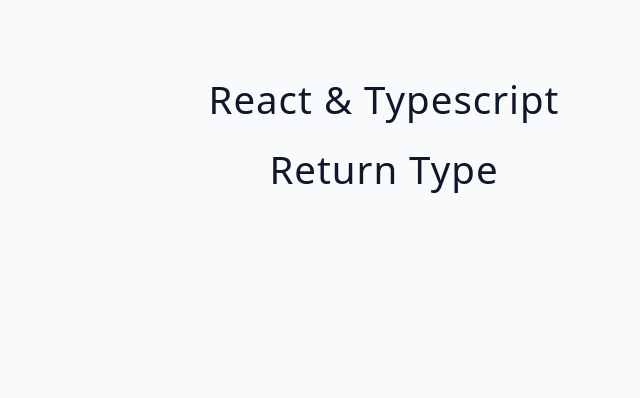
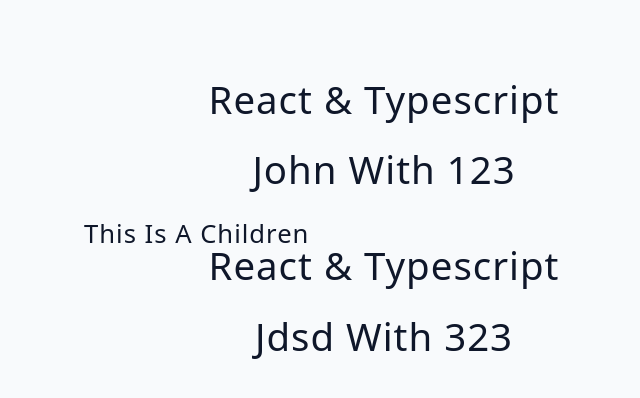
Before and after one commit to Pvili2/Typescript-with-react-Learn, a React (Vite) app: page / in a window 1280 px wide. Shown: the top 398 px of the page, without its empty margins (256-896 px from the left). Built offline with nearby package versions, Linux system fonts and the light colour scheme.

Commit message:
Props handle with TS

```diff
--- a/src/App.tsx
+++ b/src/App.tsx
@@ -1,9 +1,12 @@
-import Component from "./starter/01-return";
+import Component from "./starter/02-props";
 
 function App() {
   return (
     <main>
-      <Component></Component>
+      <Component name= "John" id={123}>
+        <h4>This is a children</h4>
+      </Component>
+      <Component name="jdsd" id={323}/>
     </main>
   );
 }
--- a/src/starter/02-props/index.tsx
+++ b/src/starter/02-props/index.tsx
@@ -1,8 +1,22 @@
-function Component() {
+import { PropsWithChildren } from "react";
+//We have 3 option to implement props
+
+//1. inline
+//function Component({name, id}:{name:string, id:string}){
+
+//2. implement a type for the props
+
+type ComponentProps = {
+  name: string,
+  id: number,
+}
+//we can implement children prop as well
+function Component({name, id, children}: PropsWithChildren<ComponentProps>) {
   return (
     <div>
       <h2>React & Typescript</h2>
-      <h2>Props</h2>
+      <h2>{name} with {id}</h2>
+      {children}
     </div>
   );
 }
```
